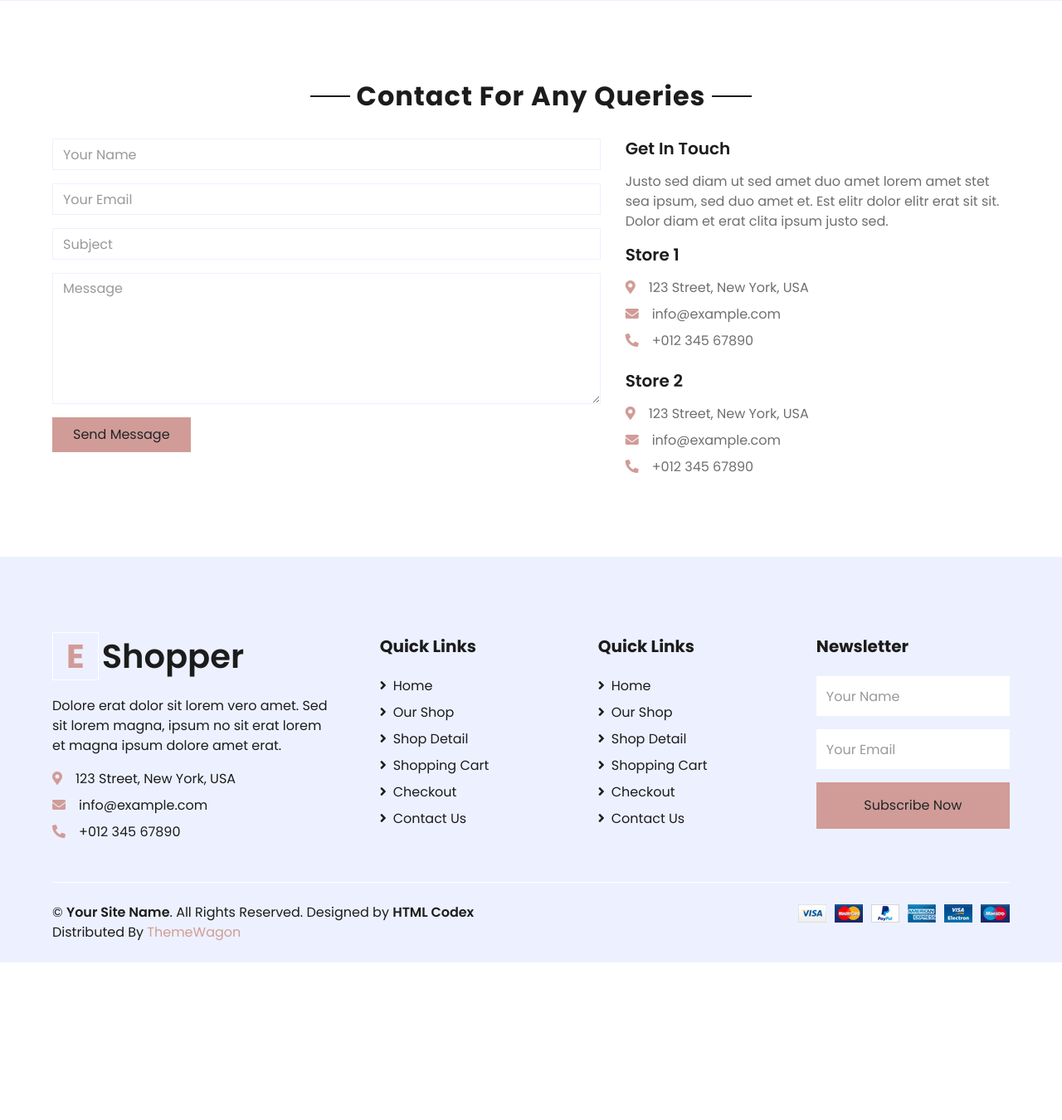
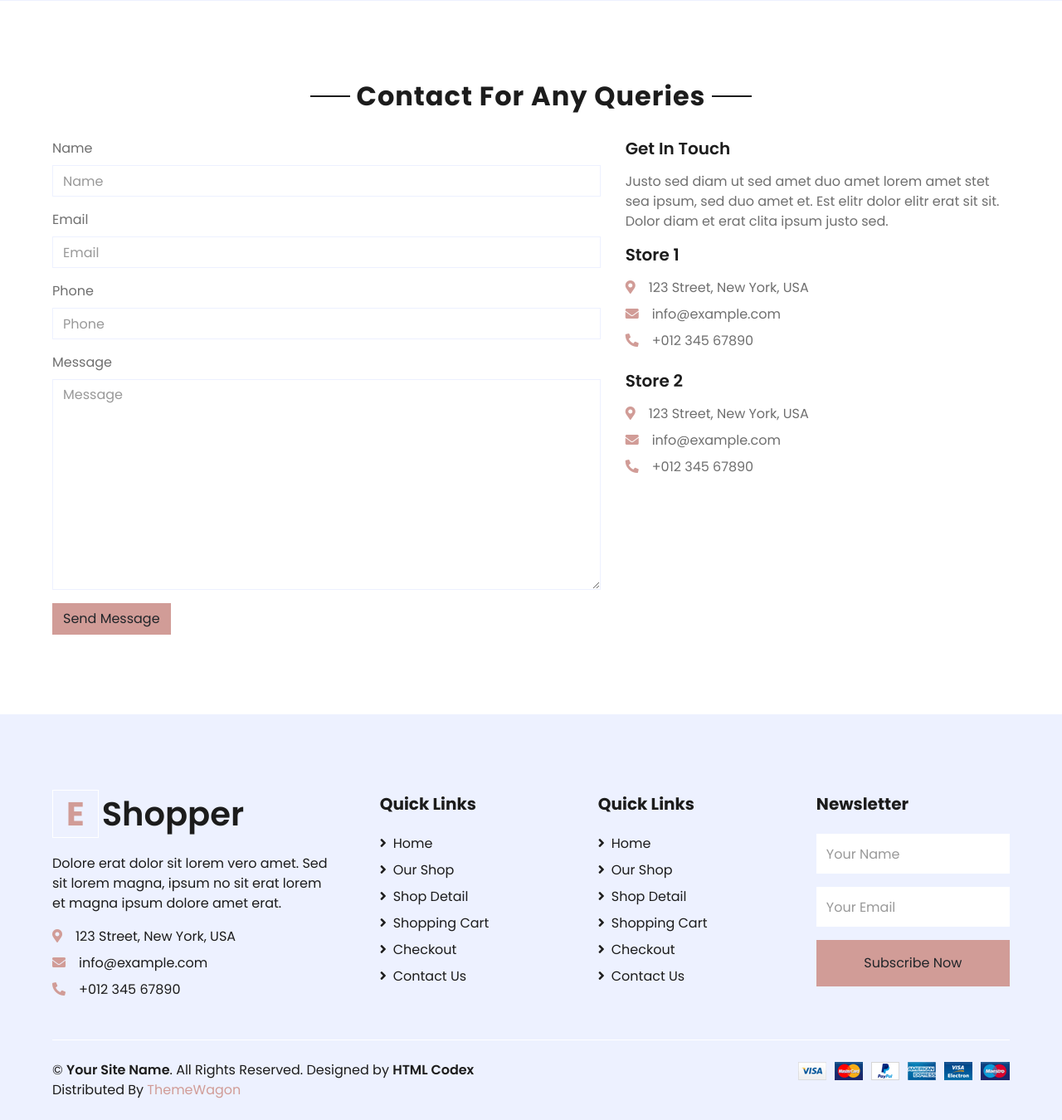
Before and after one commit to Mmy2000/advanced-ecommerce, a Django app: page /contact/ in a window 1280 px wide. Shown: the part 942-2292 px from the top of the page at 83% size. Before the commit the page ends 2102 px from the top, so only its background shows below. Run offline with Django 4.2, Linux system fonts and the light colour scheme; data comes from the database, SQL or seed files in the repository; both versions use the stored data as it was after the commit; parts of the project's set-up code (start-up, migrations or seed data) failed here and were passed over; some libraries are stand-ins or nearby versions.

Commit message:
creating contact page part 5

```diff
--- a/settings/templates/contact.html
+++ b/settings/templates/contact.html
@@ -1,5 +1,6 @@
 {% extends 'base.html' %}
 {% load static %}
+{% load django_bootstrap5 %}
 {% block body %}
 
 <!-- Page Header Start -->
@@ -25,38 +26,17 @@
         <div class="col-lg-7 mb-5">
             <div class="contact-form">
                 <div id="success"></div>
-                    <form name="sentMessage" id="contactForm" novalidate="novalidate">
-                        <div class="control-group">
-                            <input type="text" class="form-control" id="name" placeholder="Your Name"
-                                required="required" data-validation-required-message="Please enter your name" />
-                            <p class="help-block text-danger"></p>
-                        </div>
-                        <div class="control-group">
-                            <input type="email" class="form-control" id="email" placeholder="Your Email"
-                                required="required" data-validation-required-message="Please enter your email" />
-                            <p class="help-block text-danger"></p>
-                        </div>
-                        <div class="control-group">
-                            <input type="text" class="form-control" id="subject" placeholder="Subject"
-                                required="required" data-validation-required-message="Please enter a subject" />
-                            <p class="help-block text-danger"></p>
-                        </div>
-                        <div class="control-group">
-                            <textarea class="form-control" rows="6" id="message" placeholder="Message"
-                                required="required"
-                                data-validation-required-message="Please enter your message"></textarea>
-                            <p class="help-block text-danger"></p>
-                        </div>
-                        <div>
-                            <button class="btn btn-primary py-2 px-4" type="submit" id="sendMessageButton">Send
-                                Message</button>
-                        </div>
+                <form  method="POST" class="form">
+                    {% csrf_token %}
+                    {% bootstrap_form form %}
+                    {% bootstrap_button button_type="submit" content="Send Message" %}
                 </form>
             </div>
         </div>
         <div class="col-lg-5 mb-5">
             <h5 class="font-weight-semi-bold mb-3">Get In Touch</h5>
-                <p>Justo sed diam ut sed amet duo amet lorem amet stet sea ipsum, sed duo amet et. Est elitr dolor elitr erat sit sit. Dolor diam et erat clita ipsum justo sed.</p>
+            <p>Justo sed diam ut sed amet duo amet lorem amet stet sea ipsum, sed duo amet et. Est elitr dolor elitr
+                erat sit sit. Dolor diam et erat clita ipsum justo sed.</p>
             <div class="d-flex flex-column mb-3">
                 <h5 class="font-weight-semi-bold mb-3">Store 1</h5>
                 <p class="mb-2"><i class="fa fa-map-marker-alt text-primary mr-3"></i>123 Street, New York, USA</p>
```
Also changed, not shown: db.sqlite3. Lines whose indentation alone changed are shown as unchanged.
